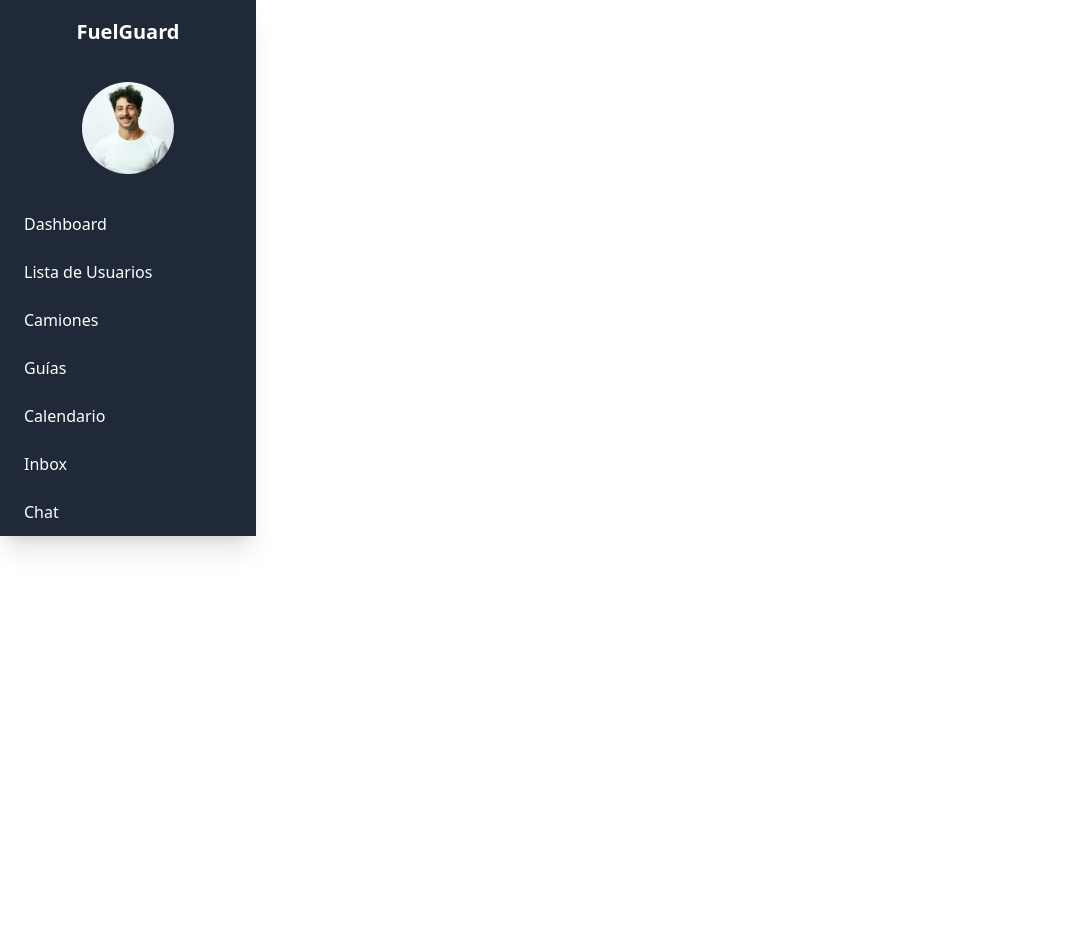
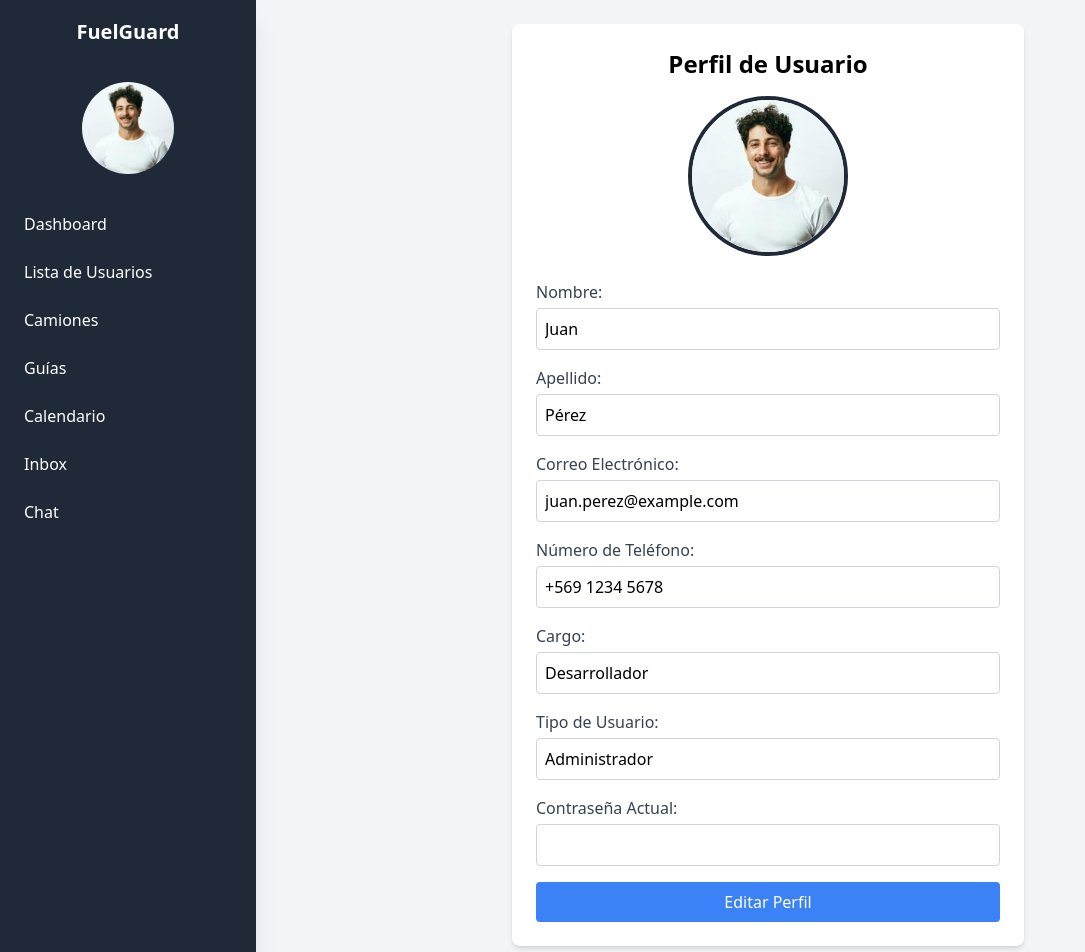
Before and after one commit to NotoriuxX/Fuelguard, a React (Create React App) app: page /profile in a window 1280 px wide. Shown: the top 952 px of the page, without its empty margins (0-1085 px from the left). Before the commit the page ends 800 px from the top, so only its background shows below. Built offline with nearby package versions, Linux system fonts and the light colour scheme.

Commit message:
actualizacion

```diff
--- a/package.json
+++ b/package.json
@@ -16,7 +16,7 @@
     "@fortawesome/react-fontawesome": "^0.2.2",
     "react": "^18.3.1",
     "react-dom": "^18.3.1",
-    "react-router-dom": "^6.26.1",
+    "react-router-dom": "^6.26.2",
     "react-scripts": "^5.0.1",
     "react-sparklines": "^1.7.0",
     "recharts": "^2.12.7"
--- a/src/App.js
+++ b/src/App.js
@@ -2,6 +2,8 @@ import React from 'react';
 import { Routes, Route } from 'react-router-dom';  // Importamos Routes y Route para definir rutas
 import Sidebar from './Sidebar';
 import Dashboard from './Dashboard';
+import Profile from './Profile';
+
 
 const App = () => {
   return (
@@ -12,6 +14,7 @@ const App = () => {
         <Routes>
           <Route path="/" element={<Dashboard />} />
           {/* Agrega más rutas si lo necesitas */}
+          <Route path="/profile" element={<Profile />} />
         </Routes>
       </div>
     </div>
--- a/src/Dashboard.js
+++ b/src/Dashboard.js
@@ -7,6 +7,7 @@ import {
 import { Sparklines, SparklinesLine } from 'react-sparklines';
 import { FontAwesomeIcon } from '@fortawesome/react-fontawesome';
 import { faChartLine, faChartBar, faChartPie, faUsers } from '@fortawesome/free-solid-svg-icons';
+
 
 // Datos de ejemplo para los gráficos
 const data = [
--- /dev/null
+++ b/src/Profile.js
@@ -0,0 +1,254 @@
+import React, { useState } from 'react';
+
+const Profile = () => {
+  // Estado para manejar si los campos son editables o no
+  const [isEditable, setIsEditable] = useState(false);
+  const [currentPassword, setCurrentPassword] = useState('');
+  const [newPassword, setNewPassword] = useState('');
+  const [confirmPassword, setConfirmPassword] = useState('');
+  const [errorMessage, setErrorMessage] = useState('');
+
+  // Imagen de perfil y predeterminada
+  const defaultImage = '/images/default-profile.jpg'; // Ruta a la imagen predeterminada
+  const [profileImage, setProfileImage] = useState('/images/user2.jpg'); // Imagen actual de perfil
+
+  // Estado de hover sobre la imagen de perfil
+  const [isHovering, setIsHovering] = useState(false);
+
+  // Estado de los datos del perfil (podrías obtener esto de una API)
+  const [profileData, setProfileData] = useState({
+    nombre: 'Juan',
+    apellido: 'Pérez',
+    email: 'juan.perez@example.com',
+    numero: '+569 1234 5678',
+    cargo: 'Desarrollador',
+    tipoUsuario: 'Administrador',
+  });
+
+  // Función para cambiar la imagen de perfil
+  const handleImageChange = (event) => {
+    const file = event.target.files[0];
+    if (file) {
+      const reader = new FileReader();
+      reader.onload = (e) => {
+        setProfileImage(e.target.result); // Actualiza la imagen de perfil
+      };
+      reader.readAsDataURL(file);
+    }
+  };
+
+  // Función para eliminar la imagen de perfil (volver a la imagen predeterminada)
+  const handleImageRemove = () => {
+    setProfileImage(defaultImage);
+  };
+
+  // Función para validar la contraseña
+  const validatePassword = () => {
+    const passwordRegex = /^(?=.*[a-z])(?=.*[A-Z])(?=.*\d)[A-Za-z\d]{8,}$/;
+    if (!passwordRegex.test(newPassword)) {
+      setErrorMessage(
+        'La contraseña debe tener al menos 8 caracteres, una mayúscula, una minúscula y un número.'
+      );
+      return false;
+    }
+    if (newPassword !== confirmPassword) {
+      setErrorMessage('Las contraseñas no coinciden.');
+      return false;
+    }
+    return true;
+  };
+
+  // Función para manejar la edición del perfil
+  const handleEdit = (e) => {
+    e.preventDefault();
+    if (!isEditable) {
+      if (currentPassword === 'password123') {
+        setIsEditable(true);
+        setErrorMessage('');
+      } else {
+        setErrorMessage('Contraseña actual incorrecta.');
+      }
+    } else if (newPassword && validatePassword()) {
+      console.log('Contraseña actualizada:', newPassword);
+      setIsEditable(false);
+      setNewPassword('');
+      setConfirmPassword('');
+    } else if (!newPassword) {
+      console.log('Perfil actualizado:', profileData);
+      setIsEditable(false);
+    }
+  };
+
+  return (
+    <div className="min-h-screen bg-gray-100 flex flex-col items-center justify-center p-6">
+      <div className="bg-white shadow-md rounded-lg p-6 w-full max-w-lg">
+
+        {/* Centramos el título "Perfil de Usuario" */}
+        <h2 className="text-2xl font-bold mb-4 text-center">Perfil de Usuario</h2>
+
+        {/* Imagen de perfil */}
+        <div
+          className="relative w-40 h-40 mb-6 mx-auto"
+          onMouseEnter={() => setIsHovering(true)}
+          onMouseLeave={() => setIsHovering(false)}
+        >
+          <img
+            src={profileImage}
+            alt="Profile"
+            className="w-full h-full rounded-full object-cover border-4 border-gray-800"
+          />
+          {/* Efecto hover con transición suave */}
+          <div
+            className={`absolute inset-0 bg-black bg-opacity-50 rounded-full flex items-center justify-center
+              transition-opacity duration-500 ease-in-out ${isHovering ? 'opacity-100' : 'opacity-0'}`}
+          >
+            <div className="text-white text-center">
+              <p
+                className="cursor-pointer mb-2 transition-colors duration-300"
+                onClick={() => document.getElementById('imageInput').click()}
+              >
+                Cambiar Imagen
+              </p>
+              <p className="cursor-pointer transition-colors duration-300" onClick={handleImageRemove}>
+                Eliminar Imagen
+              </p>
+            </div>
+          </div>
+          <input
+            id="imageInput"
+            type="file"
+            className="hidden"
+            onChange={handleImageChange}
+            accept="image/*"
+          />
+        </div>
+
+        {/* Formulario de perfil */}
+        <form onSubmit={handleEdit}>
+          {/* Nombre */}
+          <div className="mb-4">
+            <label className="block text-gray-700">Nombre:</label>
+            <input
+              type="text"
+              className="w-full p-2 border border-gray-300 rounded mt-1"
+              value={profileData.nombre}
+              readOnly={!isEditable}
+              onChange={(e) =>
+                setProfileData({ ...profileData, nombre: e.target.value })
+              }
+            />
+          </div>
+          {/* Apellido */}
+          <div className="mb-4">
+            <label className="block text-gray-700">Apellido:</label>
+            <input
+              type="text"
+              className="w-full p-2 border border-gray-300 rounded mt-1"
+              value={profileData.apellido}
+              readOnly={!isEditable}
+              onChange={(e) =>
+                setProfileData({ ...profileData, apellido: e.target.value })
+              }
+            />
+          </div>
+          {/* Correo */}
+          <div className="mb-4">
+            <label className="block text-gray-700">Correo Electrónico:</label>
+            <input
+              type="email"
+              className="w-full p-2 border border-gray-300 rounded mt-1"
+              value={profileData.email}
+              readOnly={!isEditable}
+              onChange={(e) =>
+                setProfileData({ ...profileData, email: e.target.value })
+              }
+            />
+          </div>
+          {/* Número */}
+          <div className="mb-4">
+            <label className="block text-gray-700">Número de Teléfono:</label>
+            <input
+              type="tel"
+              className="w-full p-2 border border-gray-300 rounded mt-1"
+              value={profileData.numero}
+              readOnly={!isEditable}
+              onChange={(e) =>
+                setProfileData({ ...profileData, numero: e.target.value })
+              }
+            />
+          </div>
+          {/* Cargo */}
+          <div className="mb-4">
+            <label className="block text-gray-700">Cargo:</label>
+            <input
+              type="text"
+              className="w-full p-2 border border-gray-300 rounded mt-1"
+              value={profileData.cargo}
+              readOnly
+            />
+          </div>
+          {/* Tipo de Usuario */}
+          <div className="mb-4">
+            <label className="block text-gray-700">Tipo de Usuario:</label>
+            <input
+              type="text"
+              className="w-full p-2 border border-gray-300 rounded mt-1"
+              value={profileData.tipoUsuario}
+              readOnly
+            />
+          </div>
+
+          {/* Si está en modo edición, permitir cambiar contraseña */}
+          {isEditable && (
+            <>
+              <div className="mb-4">
+                <label className="block text-gray-700">Nueva Contraseña:</label>
+                <input
+                  type="password"
+                  className="w-full p-2 border border-gray-300 rounded mt-1"
+                  value={newPassword}
+                  onChange={(e) => setNewPassword(e.target.value)}
+                />
+              </div>
+              <div className="mb-4">
+                <label className="block text-gray-700">Confirmar Contraseña:</label>
+                <input
+                  type="password"
+                  className="w-full p-2 border border-gray-300 rounded mt-1"
+                  value={confirmPassword}
+                  onChange={(e) => setConfirmPassword(e.target.value)}
+                />
+              </div>
+            </>
+          )}
+
+          {/* Contraseña actual para desbloquear edición */}
+          {!isEditable && (
+            <div className="mb-4">
+              <label className="block text-gray-700">Contraseña Actual:</label>
+              <input
+                type="password"
+                className="w-full p-2 border border-gray-300 rounded mt-1"
+                value={currentPassword}
+                onChange={(e) => setCurrentPassword(e.target.value)}
+              />
+            </div>
+          )}
+
+          {/* Mensaje de error */}
+          {errorMessage && <p className="text-red-500 text-sm mb-4">{errorMessage}</p>}
+
+          {/* Botón de guardar cambios */}
+          <button
+            type="submit"
+            className="w-full bg-blue-500 text-white py-2 px-4 rounded hover:bg-blue-600"
+          >
+            {isEditable ? 'Guardar Cambios' : 'Editar Perfil'}
+          </button>
+        </form>
+      </div>
+    </div>
+  );
+};
+
+export default Profile;
--- a/src/Sidebar.js
+++ b/src/Sidebar.js
@@ -2,6 +2,7 @@ import React, { useState } from 'react';
 import { FontAwesomeIcon } from '@fortawesome/react-fontawesome';
 import { faBars, faArrowLeft } from '@fortawesome/free-solid-svg-icons';
 import { useLocation, Link } from 'react-router-dom';  // Importa useLocation y Link
+import Profile from './Profile';
 
 const Sidebar = () => {
   const [isOpen, setIsOpen] = useState(false);
@@ -41,7 +42,7 @@ const Sidebar = () => {
           <Link to="/profile">
             <div className="relative w-24 h-24">
               <img
-                src="/images/user2.jpg"  // Aquí está la ruta de la imagen
+                src="/images/user2.jpg"  // Aquí está la de la imagen
                 alt="User Profile"
                 className="w-full h-full rounded-full object-cover border-2 border-gray-800 transition-colors duration-300"
               />
```
Also changed, not shown: 1 other file (tests, documents, lock files or other folders).
